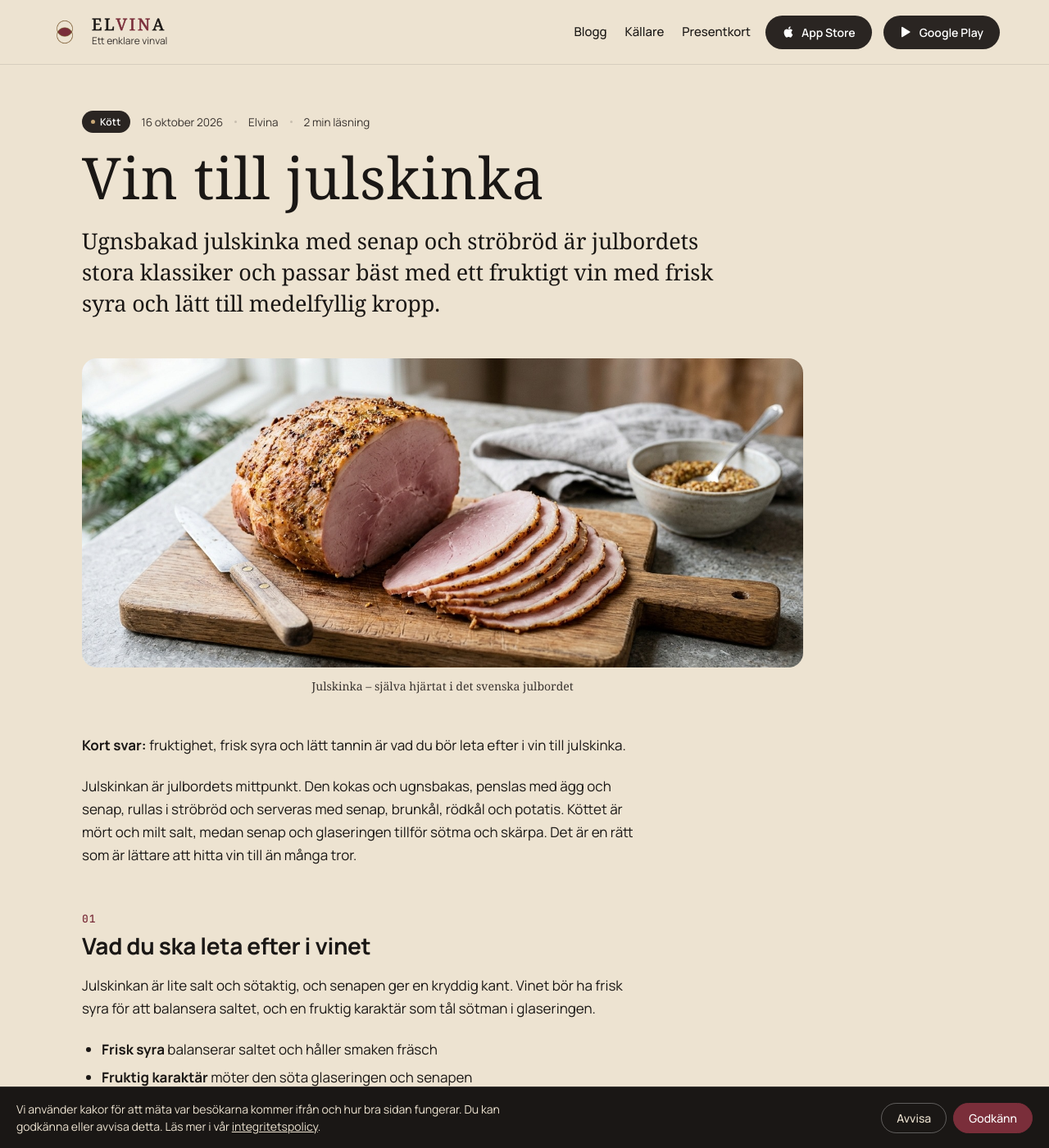
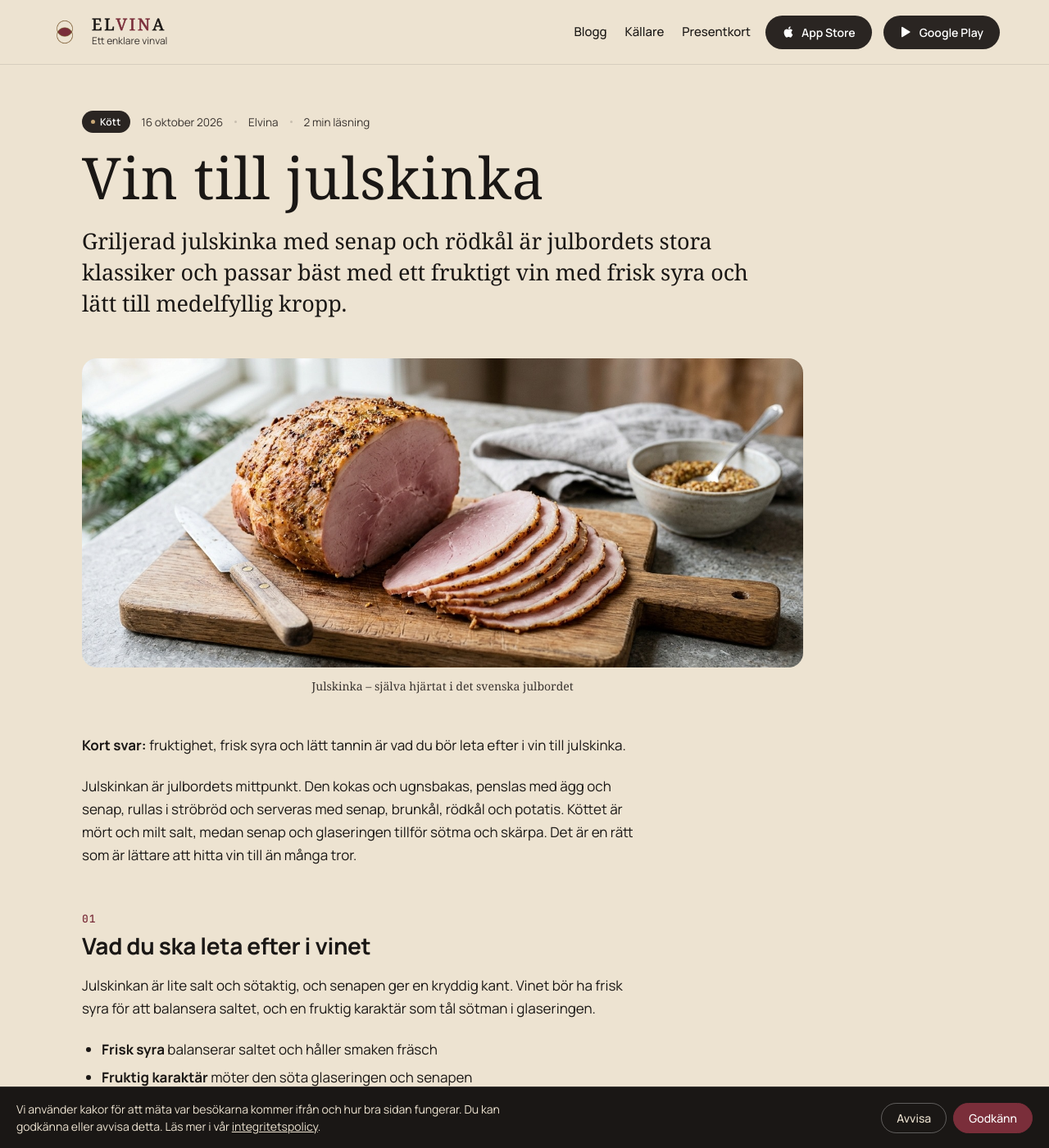
Before and after one commit to timkirstein/elvina-support, a Jekyll site: the page built from _posts/2026-10-16-vin-till-julskinka.md, in a window 1280 px wide and 1400 px high. Shown: the whole window at 82% size. Built offline with Jekyll 4.4.1, drawn with Linux system fonts in a browser that asks for light colours; some web fonts are replaced; some of the changed text lies outside the part shown.

```diff
--- a/_posts/2026-10-16-vin-till-julskinka.md
+++ b/_posts/2026-10-16-vin-till-julskinka.md
@@ -1,12 +1,12 @@
 ---
 layout: post
 title: "Vin till julskinka"
-description: "Ugnsbakad julskinka med senap och ströbröd är julbordets stora klassiker och passar bäst med ett fruktigt vin med frisk syra och lätt till medelfyllig kropp."
-lead: "Ugnsbakad julskinka med senap och ströbröd är julbordets stora klassiker och passar bäst med ett fruktigt vin med frisk syra och lätt till medelfyllig kropp."
+description: "Griljerad julskinka med senap och rödkål är julbordets stora klassiker och passar bäst med ett fruktigt vin med frisk syra och lätt till medelfyllig kropp."
+lead: "Griljerad julskinka med senap och rödkål är julbordets stora klassiker och passar bäst med ett fruktigt vin med frisk syra och lätt till medelfyllig kropp."
 date: 2026-10-16
 category: Kött
 permalink: /blogg/vin-till-julskinka/
-dish: "ugnsbakad julskinka med senap och ströbröd"
+dish: "griljerad julskinka med senap och rödkål"
 hero:
   src: /assets/img/julskinka.jpg
   alt: "griljerad julskinka uppskuren på en träbräda med grovkornig senap"
@@ -29,7 +29,7 @@ Julskinkan är lite salt och sötaktig, och senapen ger en kryddig kant. Vinet b
 
 ## Elvinas förslag just nu
 
-Elvina har hittat 3 viner i Systembolagets sortiment som passar mycket bra till ugnsbakad julskinka med senap och ströbröd.
+Elvina har hittat 3 viner i Systembolagets sortiment som passar mycket bra till griljerad julskinka med senap och rödkål.
 
 {% include wine-list-live.html %}
 
```
